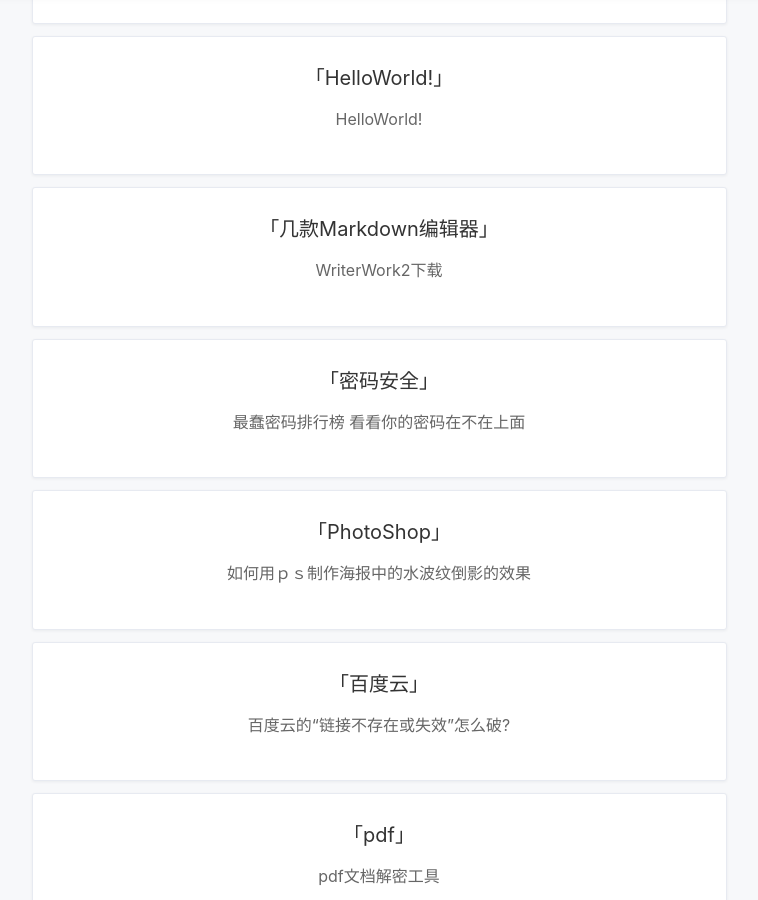
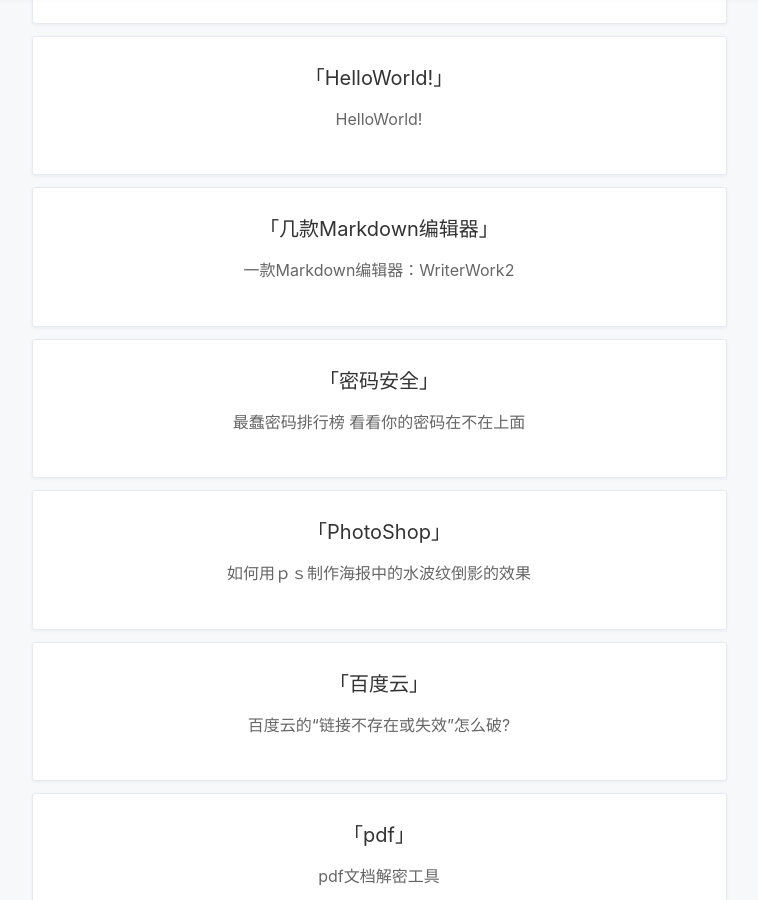
Before and after one commit to witeaa/homepage-src, a Jekyll site: the page built from tags.html, in a window 1280 px wide and 900 px high, scrolled down 915 px. Shown: the whole window, without its empty margins (261-1019 px from the left). Built offline with Jekyll 4.4.1, drawn with Linux system fonts in a browser that asks for light colours; nearby versions of some CDN libraries; Markdown is read by kramdown in place of the engine named in the settings; comment, search, counter and statistics services are not loaded; a style sheet for code colours, icons or effects is not loaded.

Commit message:
Update 2018-02-24-WriterWork2.md

```diff
--- a/_posts/2018-02-24-WriterWork2.md
+++ b/_posts/2018-02-24-WriterWork2.md
@@ -1,6 +1,6 @@
 ---
 layout: post
-title: WriterWork2下载
+title: 一款Markdown编辑器：WriterWork2
 date: 2018-01-24
 cover: http://bucket1-1252834524.picgz.myqcloud.com/upload/131639542435846551.png
 categories: Download下载
```
